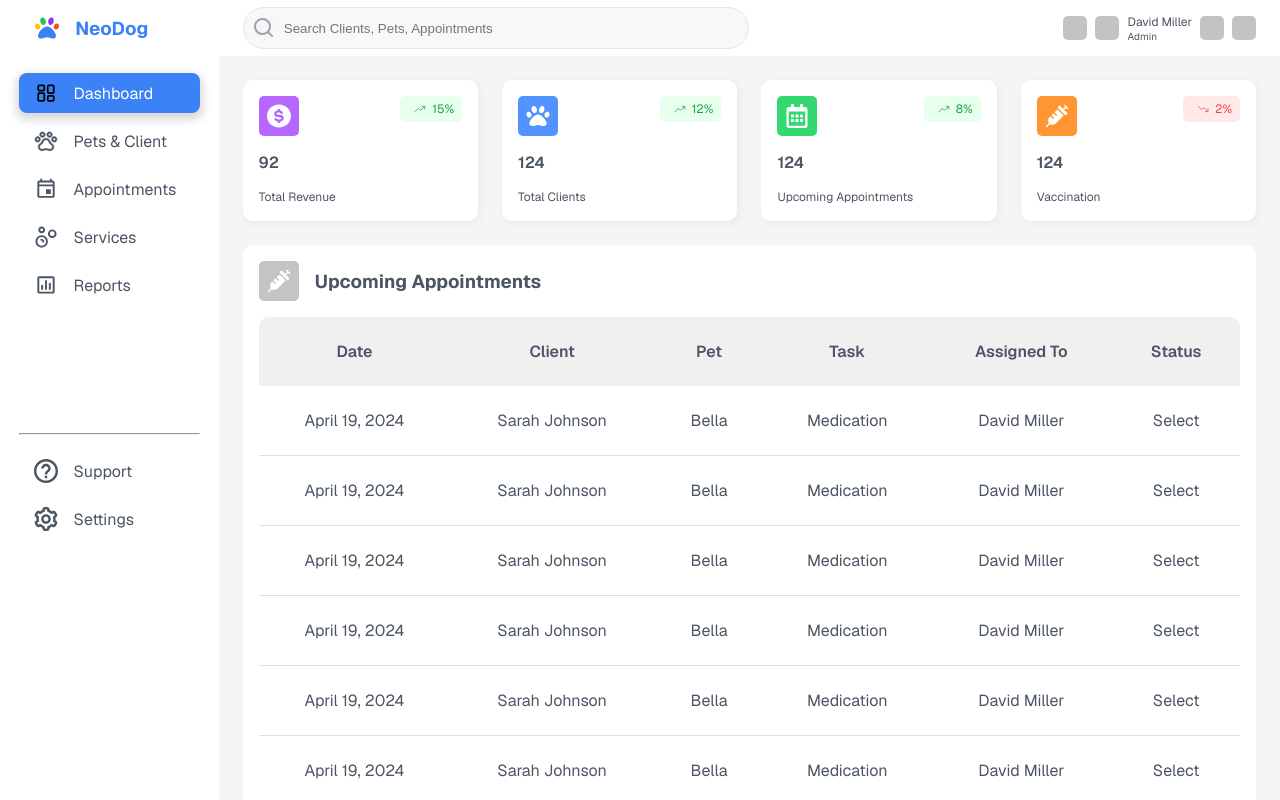
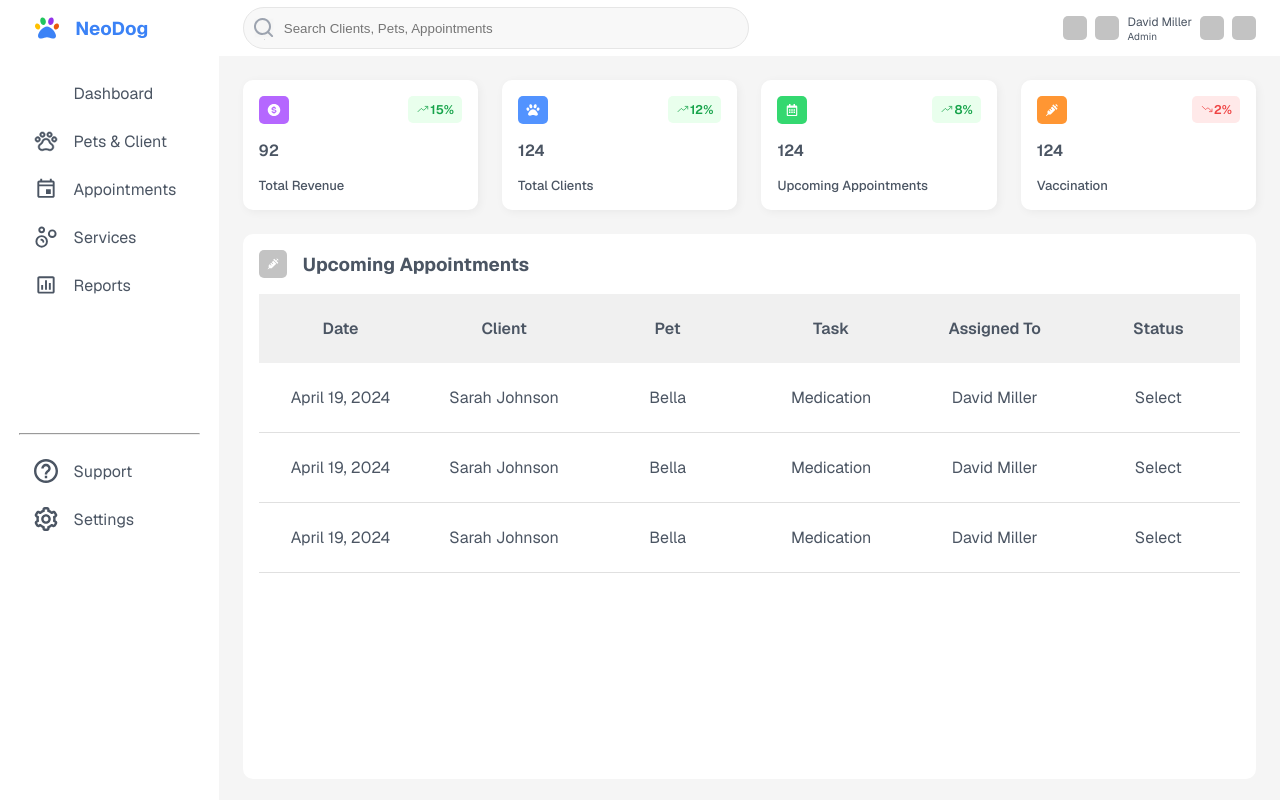
Before and after one commit to KennethicEnergy/neodog, a Next.js app: page /dashboard in a window 1280 px wide. Built offline with nearby package versions, Linux system fonts and the light colour scheme.

Commit message:
new changes

```diff
--- /dev/null
+++ b/src/components/common/card/default-card.tsx
@@ -0,0 +1,11 @@
+import { TCardData } from '@/src/types/types';
+import styles from './styles.module.scss';
+
+const DefaultCard = ({ data }: { data: TCardData }) => (
+  <div className={styles.card}>
+    {data?.title && <h2>{data?.title}</h2>}
+    {data?.description && <p>{data?.description}</p>}
+  </div>
+);
+
+export default DefaultCard;
--- a/src/components/common/card/index.tsx
+++ b/src/components/common/card/index.tsx
@@ -1,10 +1,9 @@
 import { TCard, TCardData, TMetricCardData } from '@/src/types/types';
-import Image from 'next/image';
-import styles from './styles.module.scss';
+import DefaultCard from './default-card';
+import MetricCard from './metrics-card';
 
 const Card = ({ type = 'default', data }: TCard) => {
   if (!data) return null;
-
   switch (type) {
     case 'metric':
       return <MetricCard data={data as TMetricCardData} />;
@@ -14,54 +13,4 @@ const Card = ({ type = 'default', data }: TCard) => {
   }
 };
 
-const DefaultCard = ({ data }: { data: TCardData }) => (
-  <div className={styles.card}>
-    {data?.title && <h2>{data?.title}</h2>}
-    {data?.description && <p>{data?.description}</p>}
-  </div>
-);
-
-const MetricCard = ({ data }: { data: TMetricCardData }) => (
-  <div className={styles.card}>
-    <div className={styles.metrics}>
-      {data?.icon && (
-        <div className={styles.iconWrapper} style={{ backgroundColor: data?.color }}>
-          <Image
-            className={styles.icon}
-            src={data.icon}
-            alt={data?.label || ''}
-            width={24}
-            height={24}
-          />
-        </div>
-      )}
-      {data?.trend && (
-        <div className={`${styles.trend} ${data.trend >= 5 ? styles.positive : styles.negative}`}>
-          {data.trend >= 5 ? (
-            <Image
-              className={styles.icon}
-              src="/images/metrics-up.svg"
-              alt={data?.label || ''}
-              width={24}
-              height={12}
-            />
-          ) : (
-            <Image
-              className={styles.icon}
-              src="/images/metrics-down.svg"
-              alt={data?.label || ''}
-              width={24}
-              height={12}
-            />
-          )}
-          <span>{data.trend}%</span>
-        </div>
-      )}
-    </div>
-    {data?.trend && data?.value && <div className={styles.metricValue}>{data?.value}</div>}
-
-    {data?.label && <p className={styles.metricLabel}>{data.label}</p>}
-  </div>
-);
-
 export default Card;
--- /dev/null
+++ b/src/components/common/card/metrics-card.tsx
@@ -0,0 +1,36 @@
+import { TMetricCardData } from "@/src/types/types";
+import Image from "next/image";
+import Icon from "../icon";
+import styles from "./styles.module.scss";
+
+const MetricCard = ({ data }: { data: TMetricCardData }) => {
+  const renderTrendIcon = (icon: string) => {
+    return (
+      <Image
+        className={styles.icon}
+        src={`/images/metrics-${icon}.svg`}
+        alt={''}
+        width={14}
+        height={12}
+      />
+    );
+  };
+  return (
+    <div className={styles.card}>
+      <div className={styles.metrics}>
+        {data?.icon && (
+          <Icon icon={data?.icon} label={data?.label} color={data?.color} height={12} width={14} />
+        )}
+        {data?.trend && (
+          <div className={`${styles.trend} ${data.trend >= 5 ? styles.positive : styles.negative}`}>
+            {data.trend >= 5 ? renderTrendIcon('up') : renderTrendIcon('down')}
+            <span>{data.trend}%</span>
+          </div>
+        )}
+      </div>
+      {data?.trend && data?.value && <div className={styles.metricValue}>{data?.value}</div>}
+      {data?.label && <p className={styles.metricLabel}>{data.label}</p>}
+    </div>
+)};
+
+export default MetricCard;
--- a/src/components/common/card/styles.module.scss
+++ b/src/components/common/card/styles.module.scss
@@ -9,6 +9,12 @@
   justify-content: space-between;
   box-shadow: 2px 2px 10px #0c0d0d0d;
   gap: 1rem;
+  cursor: pointer;
+  transition: all 0.2s ease-in-out;
+
+  &:hover {
+    transform: scale(1.02);
+  }
 
   p {
     text-align: left;
@@ -20,21 +26,17 @@
     align-items:flex-start;
     width: 100%;
 
-    .iconWrapper {
-      display: flex;
-      justify-content: center;
-      align-items: center;
-      border-radius: 5px;
-      padding: 0.5rem;
-    }
-
     .trend {
       display: flex;
       justify-content: center;
       align-items: center;
       border-radius: 5px;
       padding: 0.3rem 0.5rem;
-      font-size: 12px;
+
+      span {
+        font-size: 12.5px;
+        font-weight: 600;
+      }
     }
 
   }
@@ -43,7 +45,8 @@
   }
 
   .metricLabel {
-    font-size: 12px;
+    font-size: 13px;
+    font-weight: 500;
   }
 
 
--- /dev/null
+++ b/src/components/common/icon/index.tsx
@@ -0,0 +1,24 @@
+import { TIcon } from "@/src/types/types";
+import Image from "next/image";
+import DummyIcon from "../dummy-icon";
+import styles from './styles.module.scss';
+
+const Icon = ({ icon, label, color="#c3c3c3", height=24, width=24 }: TIcon) => {
+  if (!icon) {
+    return <DummyIcon />;
+  }
+
+  return (
+    <div className={styles.iconWrapper} style={{ backgroundColor: color }}>
+      <Image
+        className={styles.icon}
+        src={icon}
+        alt={label || ''}
+        width={width}
+        height={height}
+      />
+    </div>
+  );
+}
+
+export default Icon;
--- /dev/null
+++ b/src/components/common/icon/styles.module.scss
@@ -0,0 +1,7 @@
+.iconWrapper {
+  display: flex;
+  justify-content: center;
+  align-items: center;
+  border-radius: 5px;
+  padding: 0.5rem;
+}
--- a/src/components/common/table/index.tsx
+++ b/src/components/common/table/index.tsx
@@ -1,17 +1,15 @@
 import { TTableData } from '@/src/types/types';
-import Image from 'next/image';
+import Icon from '../icon';
 import styles from './styles.module.scss';
 
 const Table = ({ title, icon, data }: TTableData) => {
   return (
     <div className={styles.tableWrapper}>
       <div className={styles.tableDescription}>
-        {icon && (
-          <div className={styles.iconWrapper} style={{ backgroundColor: '#C4C4C4' }}>
-            <Image src={icon} alt="icon" width={24} height={24} />
-          </div>
-        )}
-        {title && <h3>{title}</h3>}
+        <>
+          {icon && <Icon icon={icon} width={12} height={12} />}
+          {title && <h3>{title}</h3>}
+        </>
       </div>
       <table>
         <thead>
@@ -49,30 +47,6 @@ const Table = ({ title, icon, data }: TTableData) => {
             <td>David Miller</td>
             <td>Select</td>
           </tr>
-          <tr>
-            <td>April 19, 2024</td>
-            <td>Sarah Johnson</td>
-            <td>Bella</td>
-            <td>Medication</td>
-            <td>David Miller</td>
-            <td>Select</td>
-          </tr>
-          <tr>
-            <td>April 19, 2024</td>
-            <td>Sarah Johnson</td>
-            <td>Bella</td>
-            <td>Medication</td>
-            <td>David Miller</td>
-            <td>Select</td>
-          </tr>
-          <tr>
-            <td>April 19, 2024</td>
-            <td>Sarah Johnson</td>
-            <td>Bella</td>
-            <td>Medication</td>
-            <td>David Miller</td>
-            <td>Select</td>
-          </tr>
         </tbody>
       </table>
     </div>
--- a/src/components/common/table/styles.module.scss
+++ b/src/components/common/table/styles.module.scss
@@ -1,4 +1,3 @@
-
 .tableWrapper {
   border-radius: 10px;
   background: #ffffff;
@@ -9,6 +8,7 @@
   align-items: center;
   padding: 1rem;
   gap: 1rem;
+  transition: all 0.2s ease-in-out;
 
   .tableDescription {
     display: flex;
@@ -31,8 +31,14 @@
 
     thead {
       background-color: #f0f0f0;
+      position: sticky;
+      top: 0;
+      z-index: 1;
 
       tr {
+        display: table;
+        width: 100%;
+        table-layout: fixed;
       }
     }
 
@@ -51,8 +57,29 @@
     }
 
     tbody {
+      display: block;
+      height: 400px;
+      overflow-y: auto;
+      width: 100%;
+
       tr {
+        display: table;
+        width: 100%;
+        table-layout: fixed;
+        border-radius: 10px;
+        cursor: pointer;
+
+        &:hover {
+          background-color: #f0f0f0;
+          border-radius: unset;
+        }
       }
+    }
+
+    thead tr {
+      display: table;
+      width: 100%;
+      table-layout: fixed;
     }
 
     td {
@@ -60,8 +87,8 @@
       border-bottom: 1px solid #e0e0e0;
     }
 
-    tr {
-      border-radius: 10px;
+    th, td {
+      width: calc(100% / 6); // Equal width for 6 columns
     }
   }
 }
--- a/src/components/layout/sidebar/index.tsx
+++ b/src/components/layout/sidebar/index.tsx
@@ -3,43 +3,35 @@ import { TMenuItem } from '@/src/types/types';
 import { SIDEBAR_MENU_ITEMS } from '@/src/utils/constants';
 import clsx from 'clsx';
 import Image from 'next/image';
-import { useRouter } from 'next/navigation';
-import { useState } from 'react';
+import { usePathname, useRouter } from 'next/navigation';
 import styles from './styles.module.scss';
 
 const Sidebar = () => {
-  const [activeIndex, setActiveIndex] = useState(0);
   const router = useRouter();
+  const pathname = usePathname();
 
-  const redirect = (item: TMenuItem, index: number) => {
-    setActiveIndex(index);
+  const redirect = (item: TMenuItem) => {
     router.push(item.route);
   };
 
-  const renderItems = (items: TMenuItem[], className: string, startIndex: number) => (
+  const isActive = (route: string) => {
+    if (route === '/') {
+      return pathname === '/';
+    }
+    return pathname.startsWith(route);
+  };
+
+  const renderItems = (items: TMenuItem[], className: string) => (
     <div className={styles.sidebarItems}>
-      {items.map((item, index) => {
-        const itemIndex = startIndex + index;
-        return (
-          <div
-            key={itemIndex}
-            className={clsx(
-              styles.sidebarItem,
-              className,
-              activeIndex === itemIndex && styles.active
-            )}
-            onClick={() => redirect(item, index)}>
-            <Image
-              className={styles.icon}
-              src={item?.icon}
-              alt={item.name}
-              width={24}
-              height={24}
-            />
-            <p className={styles.itemName}>{item.name}</p>
-          </div>
-        );
-      })}
+      {items.map((item, index) => (
+        <div
+          key={index}
+          className={clsx(styles.sidebarItem, className, isActive(item.route) && styles.active)}
+          onClick={() => redirect(item)}>
+          <Image className={styles.icon} src={item?.icon} alt={item.name} width={24} height={24} />
+          <p className={styles.itemName}>{item.name}</p>
+        </div>
+      ))}
     </div>
   );
 
@@ -50,10 +42,10 @@ const Sidebar = () => {
     </div>
   );
 
-  const renderMenuItems = () => renderItems(SIDEBAR_MENU_ITEMS.slice(0, 5), styles.sidebarItem, 0);
+  const renderMenuItems = () => renderItems(SIDEBAR_MENU_ITEMS.slice(0, 5), styles.sidebarItem);
 
   const renderBottomItems = () =>
-    renderItems(SIDEBAR_MENU_ITEMS.slice(5, 7), styles.sidebarBottomItem, 5);
+    renderItems(SIDEBAR_MENU_ITEMS.slice(5, 7), styles.sidebarBottomItem);
 
   return (
     <div className={styles.sidebar}>
--- a/src/components/layout/sidebar/styles.module.scss
+++ b/src/components/layout/sidebar/styles.module.scss
@@ -7,7 +7,6 @@
   display: flex;
   flex-direction: column;
   gap: 1rem;
-  transition: all 0.3s ease-in-out;
 
   .brandWrapper {
     display: flex;
@@ -25,6 +24,7 @@
     flex-direction: column;
     height: calc(50vh - 3.5rem);
     gap: 0.5rem;
+    cursor: pointer;
   }
 
   .sidebarItem,
@@ -40,6 +40,8 @@
       background: #3b82f6;
       cursor: pointer;
       color: #ffffff;
+      transition: all 0.2s ease-in-out;
+      transform: scale(1.02);
     }
 
     &.active {
```
Also changed, not shown: src/types/types.ts (+8 -0 lines).
